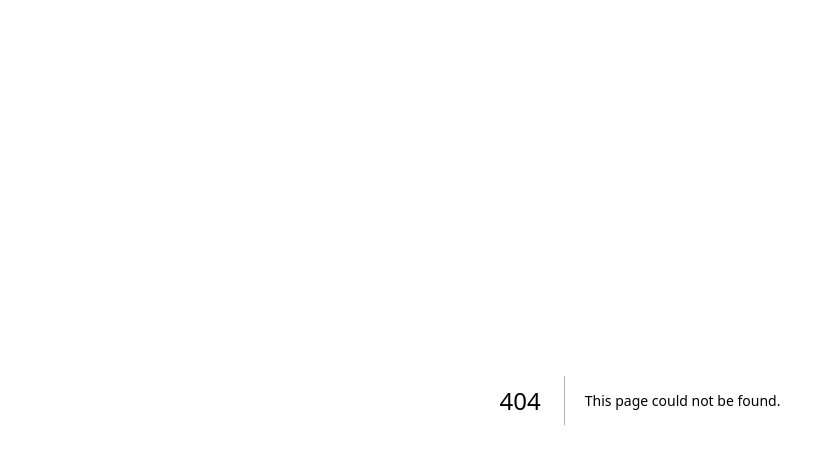
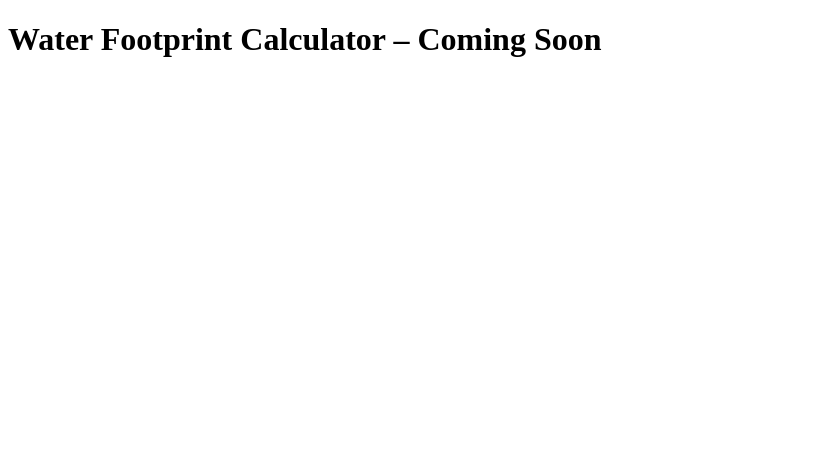
Before and after one commit to Metrilize128/metrilize-launch, a Next.js app: page /water in a window 1280 px wide. Before the commit this address had no page. Shown: the top 464 px of the page, without its empty margins (0-835 px from the left). Built offline with nearby package versions, Linux system fonts and the light colour scheme.

Commit message:
Create water.js

```diff
--- /dev/null
+++ b/pages/water.js
@@ -0,0 +1,7 @@
+export default function Water() {
+  return (
+    <div className="min-h-screen flex items-center justify-center">
+      <h1 className="text-3xl font-bold">Water Footprint Calculator – Coming Soon</h1>
+    </div>
+  );
+}
```
